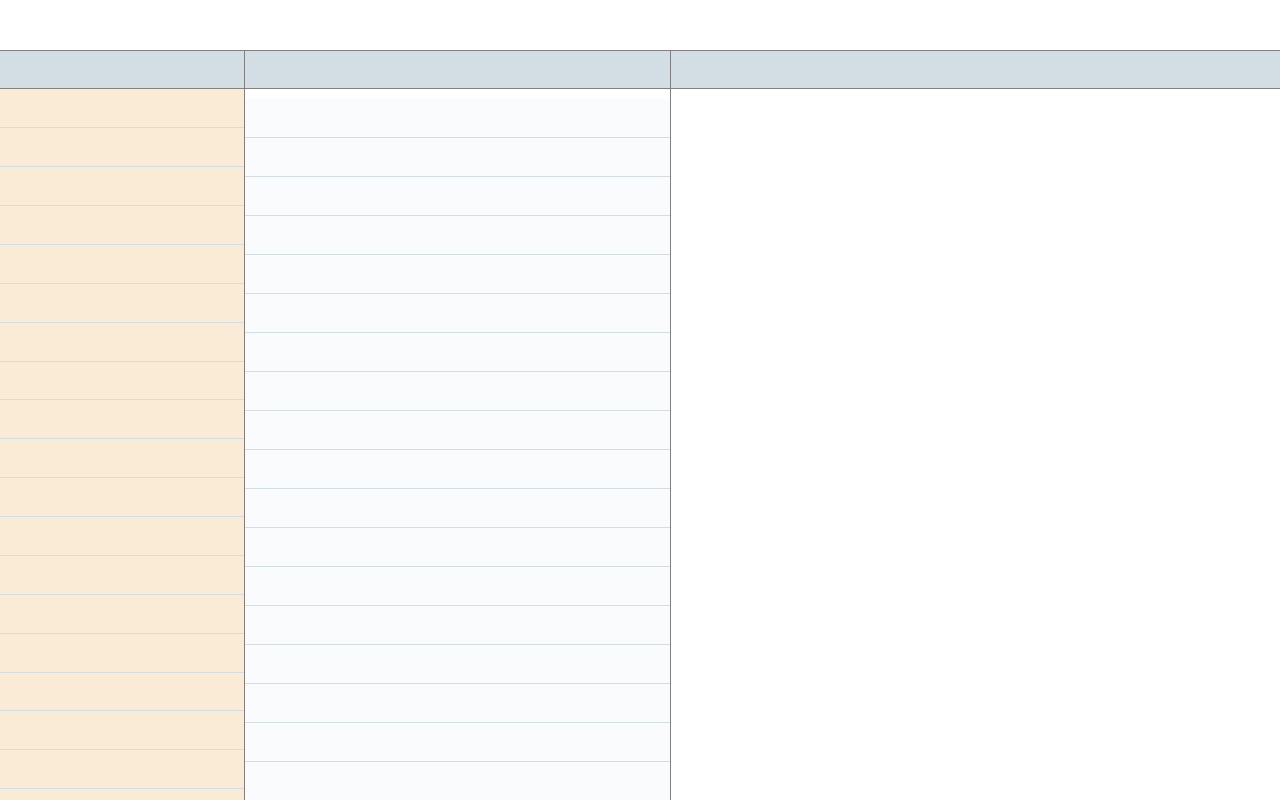
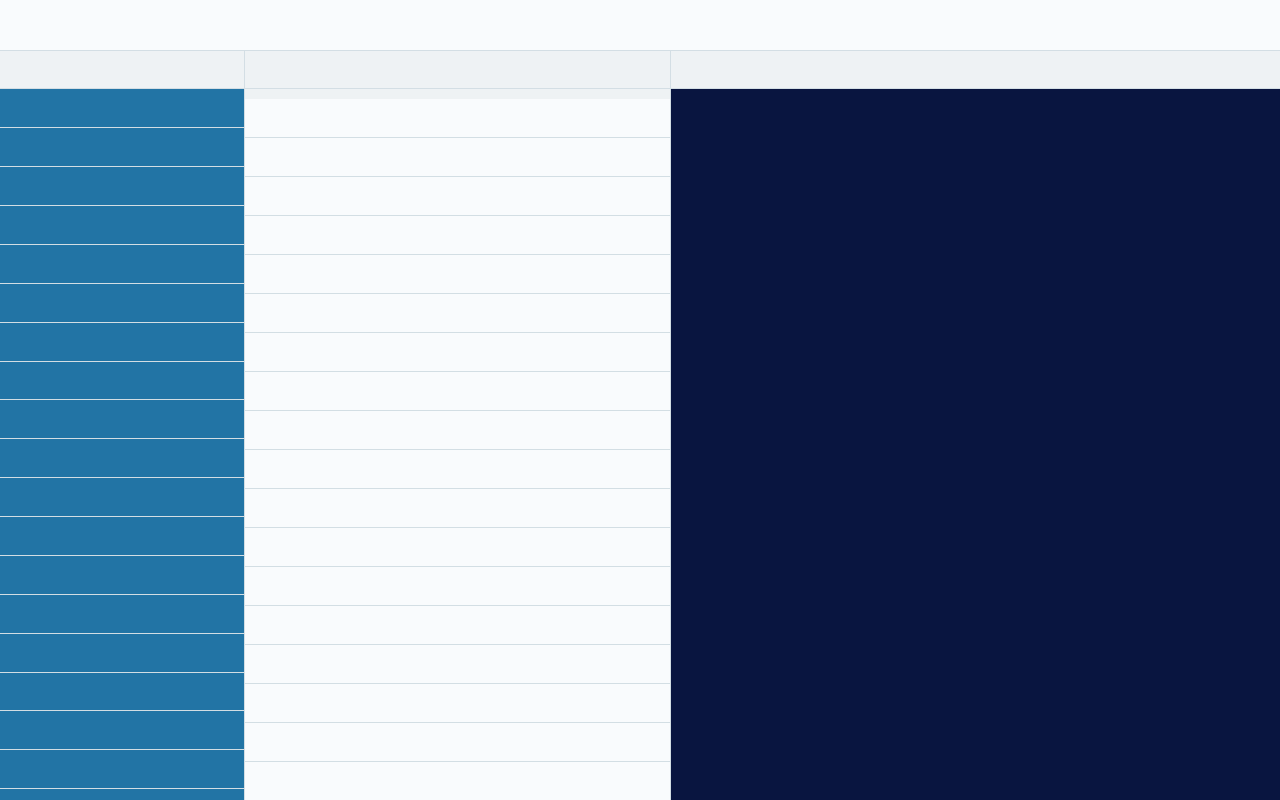
Before and after one commit to matirossi/css-layouts, a plain HTML site: page TheReader/index.html in a window 1280 px wide. Drawn offline with Linux system fonts and the light colour scheme.

Commit message:
standarize colors

```diff
--- a/TheReader/TheReader.css
+++ b/TheReader/TheReader.css
@@ -18,7 +18,7 @@
 
 .the-reader > * > header {
     height: 2.4rem;
-    background-color: var(--grid-headers-color);
+    background-color: var(--grid-headers-background-color);
     border-bottom: 00.1rem solid var(--grid-lines-color);
 
 }
@@ -30,13 +30,16 @@
 .feeds-list {
     scrollbar-width: none; /*mozilla*/
     height: calc(100% - 2.4rem);
-    background-color: var(--feeds-list-background-color);
 }
 .feeds-list::-webkit-scrollbar{
     display: none; /* Safari and Chrome*/
 }
 .feeds-list-item {
     height: 2.43rem;
+    background-color: var(--feeds-list-item-background-color);
     border-bottom: .01rem solid #d3dee4;
+}
 
+.embeded-website-container {
+    background-color: var(--cards-list-item-background-color);
 }
--- a/styles.css
+++ b/styles.css
@@ -1,9 +1,13 @@
 :root {
-  --grid-lines-color: grey;
+  --body-background-color: #EEF2F4;
+  --headers-background-color:#F9FBFD;
+  --grid-lines-color: #d3dee4;
   --list-items-border-color: #d3dee4;
-  --grid-headers-color: #d3dee4;
-  --feeds-list-background-color: antiquewhite;
-  --headlines-list-background-color: #f9fbfd;
+  --grid-headers-background-color: #EEF2F4;
+  --headlines-list-item-background-color: #F9FBFD;
+  --feeds-list-item-background-color: #2274A5;
+  --cards-list-item-background-color: #091540 ;
+
   --headlines-list-width: 24.35rem;
 }
 
@@ -14,6 +18,7 @@
 body {
   margin: 0;
   height: 100%;
+  background-color: var(--body-background-color);
 }
 
 main {
@@ -29,6 +34,7 @@ ul {
 
 .main-header {
   height: 3.125rem;
+  background-color: var(--headers-background-color);
 }
 
 .dashboard-container {
@@ -43,15 +49,14 @@ ul {
   gap: 0.625rem;
 }
 
-.headlines-list-header, .cards-list-header {
+.headlines-list-header, .cards-list-header, .embeded-website-header {
   height: 2.4rem;
-  background-color: var(--headlines-list-background-color);
+  background-color: var(--headers-background-color);
 }
 
 .headlines-list {
   scrollbar-width: none; /*mozilla*/
   height: calc(100% - 2.4rem);
-  background-color: var(--headlines-list-background-color);
 }
 .headlines-list::-webkit-scrollbar {
   display: none; /* Safari and Chrome */
@@ -60,6 +65,7 @@ ul {
 .headlines-list-item {
   height: 39px;
   width: 100%;
+  background-color: var(--headlines-list-item-background-color);
   border-bottom: 0.01rem solid var(--list-items-border-color);
 }
 
@@ -81,5 +87,5 @@ ul {
 }
 
 .cards-list-item {
-  background-color: darkcyan;
+  background-color: var(--cards-list-item-background-color);
 }
```
